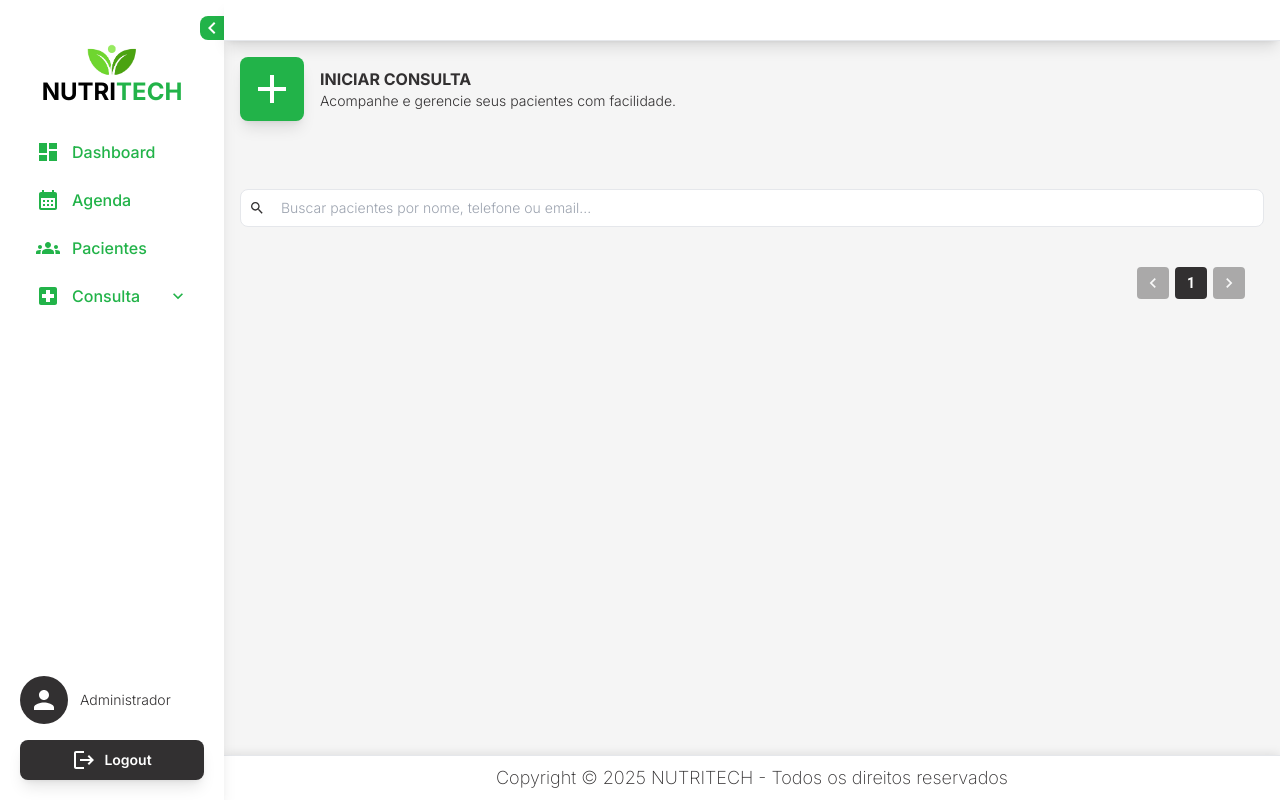
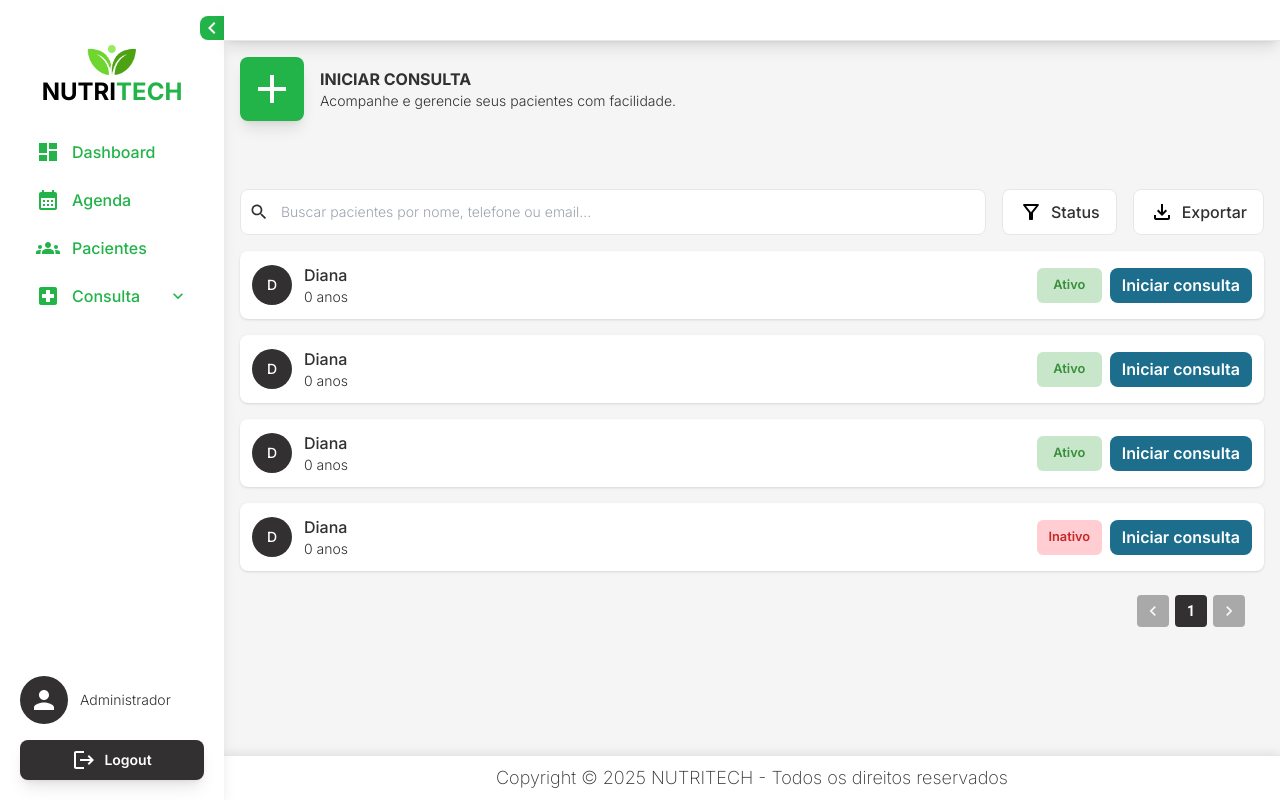
Before and after one commit to Upping-Health/front-web, a Next.js app: page /dashboard/consult/1 in a window 1280 px wide. Built offline with nearby package versions, Linux system fonts and the light colour scheme.

Commit message:
feat: componentes de filtro e exportacao, consulta

```diff
--- a/src/app/(dashboard)/dashboard/consult/[id]/page.tsx
+++ b/src/app/(dashboard)/dashboard/consult/[id]/page.tsx
@@ -30,6 +30,37 @@ const ConsultPageId = ({ params }: { params: { id: string } }) => {
       last_consult: '15/11/2024',
       peso: '68kg',
       IMC: 'ff',
+      status: 'ACTIVE',
+    },
+    {
+      name: 'Diana',
+      year: '32',
+      totalConsults: 3,
+      last_consult: '15/11/2024',
+      peso: '68kg',
+      IMC: 'ff',
+      status: 'ACTIVE',
+
+    },
+    {
+      name: 'Diana',
+      year: '32',
+      totalConsults: 3,
+      last_consult: '15/11/2024',
+      peso: '68kg',
+      IMC: 'ff',
+      status: 'ACTIVE',
+
+    },
+    {
+      name: 'Diana',
+      year: '32',
+      totalConsults: 3,
+      last_consult: '15/11/2024',
+      peso: '68kg',
+      IMC: 'ff',
+      status: 'INACTIVE',
+
     },
 
 
@@ -55,7 +86,7 @@ const ConsultPageId = ({ params }: { params: { id: string } }) => {
         </>
       ) : (
         <div className="flex items-center justify-center mt-4">
-            <CardPatients data={mock}/>
+            <CardPatients data={mock} />
         </div>
       )}
 
--- a/src/components/button/index.tsx
+++ b/src/components/button/index.tsx
@@ -13,7 +13,7 @@ interface IButtonStyled {
 }
 const ButtonStyled = ({ styles, bgColor, textColor, title, onClick, type, icon, disabled }: IButtonStyled) => {
   return (
-    <button disabled={disabled} type={type} className={`${disabled ? 'bg-darkGray' : ''} ${bgColor} ${styles} ${textColor ? textColor : 'text-white'} py-3 bg-black  rounded-xl font-semibold flex justify-center items-center gap-2 `} onClick={onClick}>
+    <button disabled={disabled} type={type} className={`${disabled ? 'bg-darkGray' : ''} ${bgColor ? bgColor : ''} ${textColor ? textColor : 'text-white'} py-3 bg-black  rounded-xl font-semibold flex justify-center items-center gap-2 ${styles ? styles : ''} `} onClick={onClick}>
 
       {icon && React.cloneElement(icon)}
 
--- a/src/components/buttonActive/index.tsx
+++ b/src/components/buttonActive/index.tsx
@@ -27,7 +27,7 @@ const ButtonActive = ({ onClick, type, active, disabled }: IButtonStyled) => {
         hover:font-bold
         transition
         duration-300
-
+        text-[12.8px]
         ${active ? 'bg-paid' : 'bg-unpaid'}
       `}
     >
--- /dev/null
+++ b/src/components/buttonExport/index.tsx
@@ -0,0 +1,20 @@
+import FileDownloadOutlined from '@mui/icons-material/FileDownloadOutlined';
+import React from 'react'
+
+interface IButtonExportStyled {
+
+  onClick?: () => void
+
+}
+const ButtonExport = ({onClick,  }: IButtonExportStyled) => {
+  return (
+    <button className={`flex justify-center items-center border-gray bg-white border rounded-xl px-4 gap-2`} onClick={onClick}>
+
+      <FileDownloadOutlined/>
+
+      <p className='text-black font-medium'>Exportar</p>
+    </button>
+  )
+}
+
+export default ButtonExport
--- a/src/components/cardPatients/index.tsx
+++ b/src/components/cardPatients/index.tsx
@@ -12,9 +12,15 @@ import { colors } from '@/utils/colors/colors'
 import PaginationDash from '../PaginationDash'
 import SearchIcon from '@mui/icons-material/Search'
 import InputStyled from '../inputStyled'
-
+import SelectStyled from '../select'
+import Wc from '@mui/icons-material/Wc'
+import ButtonActive from '../buttonActive'
+import ButtonStyled from '../button'
+import AssignmentInd from '@mui/icons-material/AssignmentInd'
+import FileDownloadOutlinedIcon from '@mui/icons-material/FileDownloadOutlined';
+import ButtonExport from '../buttonExport'
+import FilterTable from '../filterTable'
 interface TableProps {
-
   data: any[]
   pagination?: boolean
   itemsPerPage?: number
@@ -26,7 +32,6 @@ const CardPatients: React.FC<TableProps> = ({
   pagination = true,
   itemsPerPage = 10,
   search = true,
-
 }) => {
   const [currentPage, setCurrentPage] = useState(1)
   const [searchTerm, setSearchTerm] = useState('')
@@ -39,30 +44,96 @@ const CardPatients: React.FC<TableProps> = ({
     return data.slice(startIndex, endIndex)
   }, [currentPage, data])
 
+
+
   return (
     <div className="relative flex flex-col gap-4 mt-10 s:h-[70%] d:h-[90%] justify-between py-3 w-full">
       <div>
         {search && (
-          <div className="flex mb-4 w-full">
+          <div className="flex mb-4 w-full h-[46px] gap-4">
             <InputStyled
               id="search"
               type="search"
-              styles="border-gray bg-white"
-              stylesContainer='w-full'
+              styles="border-gray bg-white py-3"
+              stylesContainer="w-full"
               stylesInput="font-light  w-full text-sm"
-              icon={<SearchIcon style={{ color: colors.black, fontSize: 16 }} />}
+              icon={
+                <SearchIcon style={{ color: colors.black, fontSize: 20 }} />
+              }
               onChange={(e) => {
                 setSearchTerm(e.target.value)
                 setCurrentPage(1)
               }}
               placeholder="Buscar pacientes por nome, telefone ou email..."
             />
+
+
+            <FilterTable options={[]} onSelect={() => {}} selected='' />
+            <ButtonExport
+              onClick={() => {}}
+
+            />
+
+            {/* <SelectStyled
+                icon={<Wc style={{ color: colors.primary }} />}
+                value={''}
+                onChange={() => {}}
+                id="gender"
+
+              /> */}
           </div>
         )}
 
+        <div className="flex flex-row gap-4 justify-between flex-wrap">
+          {dataToDisplay.map((data, index) => {
+            const initials = data?.name
+              ?.split(' ')
+              .map((word: string) => word[0])
+              .join('')
+              .toUpperCase()
 
-        <div className="">
+            return (
+              <div
+                key={index}
+                className="bg-white p-3 rounded-xl shadow w-full"
+              >
+                <div className='flex items-center justify-between'>
+                  <div className='flex gap-3 items-center'>
+                    <div className="w-10 h-10 rounded-full bg-black flex items-center justify-center text-sm font-medium text-white">
+                      {initials}
+                    </div>
 
+                    <div>
+                      <p className="font-medium text-black">
+                        {data?.name}
+                      </p>
+                      <p className="font-light text-sm text-black">
+                        {data?.years ?? 0} anos
+                      </p>
+                    </div>
+                  </div>
+
+                  <div className='flex gap-2'>
+                    <ButtonActive
+
+                      active={data?.status === 'ACTIVE'}
+                    />
+
+                    <ButtonStyled
+                      onClick={() => {}}
+                      title={'Iniciar consulta'}
+                      type="button"
+
+                      styles="bg-terciary h-[35px] px-3 rounded-6"
+
+                    />
+
+                  </div>
+
+                </div>
+              </div>
+            )
+          })}
         </div>
       </div>
 
--- /dev/null
+++ b/src/components/filterTable/index.tsx
@@ -0,0 +1,62 @@
+import FilterAltOutlinedIcon from '@mui/icons-material/FilterAltOutlined';
+import { Menu, MenuItem } from '@mui/material';
+import React, { useState } from 'react';
+interface FilterOption {
+  label: string
+  value: string
+}
+
+interface FilterTableProps {
+  options: FilterOption[]
+  onSelect: (value: string) => void
+  selected?: string
+}
+
+const FilterTable: React.FC<FilterTableProps> = ({
+  options,
+  onSelect,
+  selected,
+}) => {
+  const [anchorEl, setAnchorEl] = useState<null | HTMLElement>(null)
+
+  const handleClick = (event: React.MouseEvent<HTMLButtonElement>) => {
+    setAnchorEl(event.currentTarget)
+  }
+
+  const handleClose = (value?: string) => {
+    setAnchorEl(null)
+    if (value) onSelect(value)
+  }
+
+  return (
+    <>
+      <button className={`flex justify-center items-center border-gray bg-white border rounded-xl px-4 gap-2`} onClick={handleClick}>
+
+        <FilterAltOutlinedIcon/>
+
+        <p className='text-black font-medium'>Status</p>
+        </button>
+      <Menu
+        anchorEl={anchorEl}
+        open={Boolean(anchorEl)}
+        onClose={() => handleClose()}
+        anchorOrigin={{
+          vertical: 'bottom',
+          horizontal: 'left',
+        }}
+      >
+        {options.map((option) => (
+          <MenuItem
+            key={option.value}
+            selected={option.value === selected}
+            onClick={() => handleClose(option.value)}
+          >
+            {option.label}
+          </MenuItem>
+        ))}
+      </Menu>
+    </>
+  )
+}
+
+export default FilterTable
--- a/src/components/inputStyled/index.tsx
+++ b/src/components/inputStyled/index.tsx
@@ -24,7 +24,7 @@ const InputStyled = ({maxLength,disabled, label, type, icon, placeholder, value,
     <div className={`${stylesContainer ? stylesContainer : ''} flex flex-col`}>
       {label && <label className='mb-1 text-darkGray text-sm'>{label}</label>}
       <div className={`${styles ? styles : ''} bg-none border border-solid outline-none border-gray rounded-xl p-2 flex items-center justify-between ${disabled ? 'bg-gray' : ''}`}>
-        <div className='flex items-center gap-4 w-full'>
+        <div className='flex items-center gap-3 w-full'>
           {icon}
           <input
             maxLength={maxLength}
--- a/src/components/tableDash/index.tsx
+++ b/src/components/tableDash/index.tsx
@@ -12,6 +12,9 @@ import { colors } from '@/utils/colors/colors'
 import PaginationDash from '../PaginationDash'
 import SearchIcon from '@mui/icons-material/Search'
 import InputStyled from '../inputStyled'
+import FileDownloadOutlined from '@mui/icons-material/FileDownloadOutlined'
+import ButtonExport from '../buttonExport'
+import FilterTable from '../filterTable'
 
 interface TableProps {
   columns: Array<{
@@ -60,23 +63,41 @@ const TableDash: React.FC<TableProps> = ({
     return filteredData.slice(startIndex, endIndex)
   }, [currentPage, filteredData])
 
+
+
   return (
     <div className="relative flex flex-col gap-4 mt-10 s:h-[70%] d:h-[90%] justify-between py-3 w-full">
       <div>
-        {search && (
-          <div className="flex  mb-4">
+      {search && (
+          <div className="flex mb-4 w-full h-[46px] gap-4">
             <InputStyled
               id="search"
               type="search"
-              styles="border-gray bg-white"
-              stylesInput="font-light text-sm"
-              icon={<SearchIcon style={{ color: colors.black, fontSize: 16 }} />}
+              styles="border-gray bg-white py-3"
+              stylesContainer="w-full"
+              stylesInput="font-light  w-full text-sm"
+              icon={
+                <SearchIcon style={{ color: colors.black, fontSize: 20 }} />
+              }
               onChange={(e) => {
                 setSearchTerm(e.target.value)
                 setCurrentPage(1)
               }}
-              placeholder="Buscar..."
+              placeholder="Buscar pacientes por nome, telefone ou email..."
             />
+
+            <FilterTable options={[]} onSelect={() => {}} selected='' />
+            <ButtonExport
+              onClick={() => {}}
+
+            />
+            {/* <SelectStyled
+                icon={<Wc style={{ color: colors.primary }} />}
+                value={''}
+                onChange={() => {}}
+                id="gender"
+
+              /> */}
           </div>
         )}
 
--- a/tailwind.config.ts
+++ b/tailwind.config.ts
@@ -38,6 +38,7 @@ const config: Config = {
         full: '100%',
         '20': '20px',
         xl: '8px',
+        '6': '6px',
       },
     },
     screens: {
```
